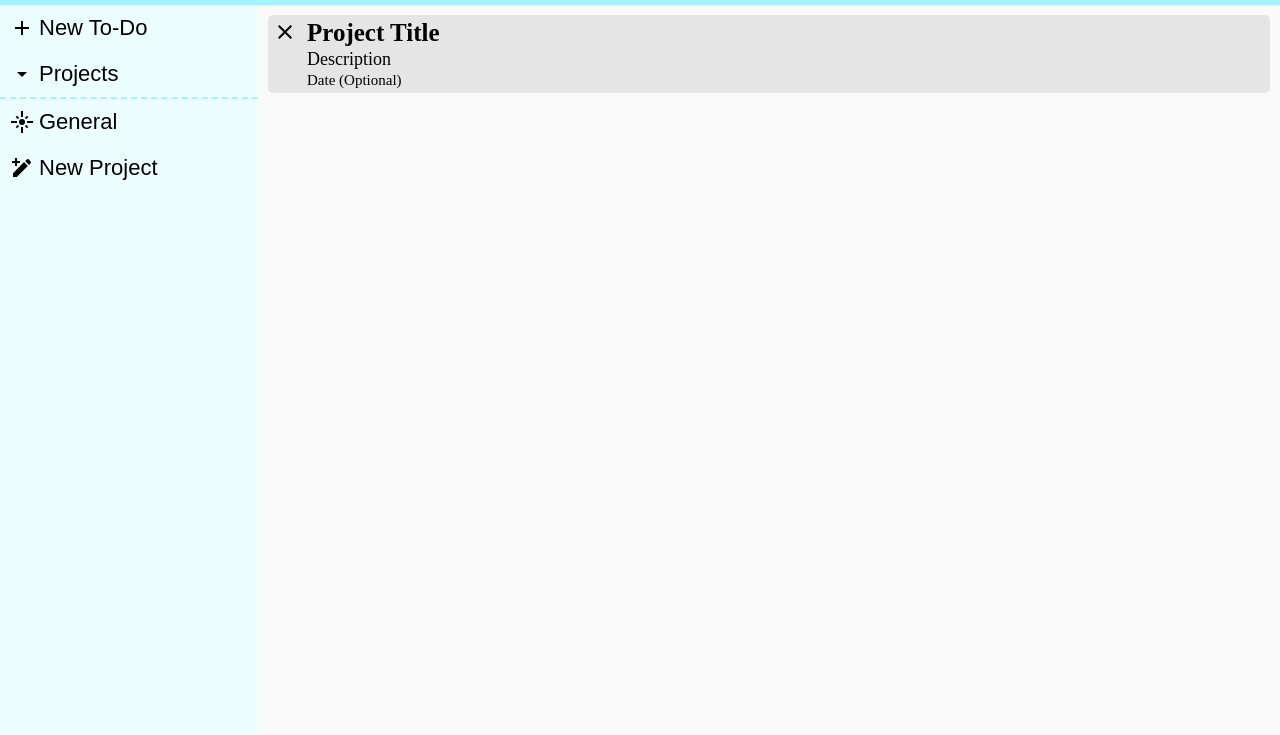
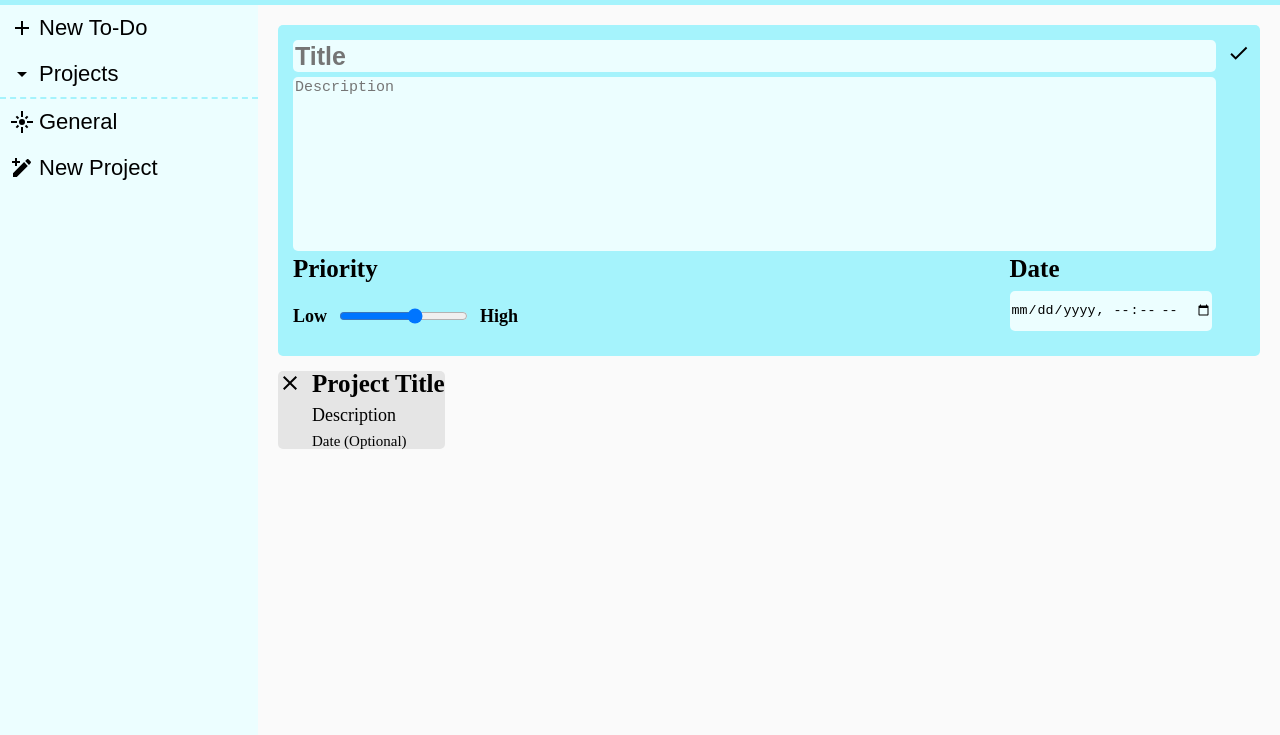
Before and after one commit to VkumarStack/to-do-list, a website: page dist/index.html in a window 1280 px wide. Shown: the part 65-800 px from the top of the page. Drawn offline with Linux system fonts and the light colour scheme.

Commit message:
Style new todo card

```diff
--- a/dist/index.html
+++ b/dist/index.html
@@ -62,6 +62,32 @@
 
         </div>
         <div class="todos">
+            <div class="new-todo">
+                <form action="">
+                        <div class="form-inputs">
+                            <input type="text" minlength="1" id="title" name="title" placeholder="Title" required>
+                            <textarea name="description" id="description" cols="30" rows="10" placeholder="Description"></textarea>
+                            <div class="todo-form-bottom">
+                                <div class="range-pair">
+                                    <label for="priority"> Priority </label>
+                                    <div class="range-info">
+                                        <h2>Low</h2>
+                                        <input type="range" id="priority" name="priority" min="0" max="5" step="1" required>
+                                        <h2>High</h2>
+                                    </div>
+                                </div>
+                                    <div class="date-pair">
+                                        <label for="date"> Date </label>
+                                        <input type="datetime-local" id="date" name="date">
+                                    </div>
+                            </div>
+                        </div>
+                </form>
+                <svg style="width:24px;height:24px" viewBox="0 0 24 24">
+                    <path fill="currentColor" d="M21,7L9,19L3.5,13.5L4.91,12.09L9,16.17L19.59,5.59L21,7Z" />
+                </svg>
+            </div>
+            <div class="generated-projects">
                 <div class="project-card">
                     <svg style="width:24px;height:24px" viewBox="0 0 24 24">
                         <path fill="currentColor" d="M19,6.41L17.59,5L12,10.59L6.41,5L5,6.41L10.59,12L5,17.59L6.41,19L12,13.41L17.59,19L19,17.59L13.41,12L19,6.41Z" />
@@ -74,6 +100,7 @@
                 </div>
             </div>
         </div>
+    </div>
 
 </body>
 </html>
--- a/dist/main.js
+++ b/dist/main.js
@@ -1,4 +1,6 @@
 let renderer = function() {
+    //document.querySelector('#new-todo').addEventListener('click', hideToDo)
+
     document.querySelector('button#add-project').addEventListener('click', () => {
         const form = document.querySelector('div.project-form');
         if (form.style.visibility !== 'visible')
@@ -24,6 +26,10 @@ let renderer = function() {
         else
             container.style.display = 'flex';
     });
+
+    function hideToDo() {
+
+    }
 
     function renderAllProjects(projects) {
         const container = document.querySelector('div.generated-projects');
--- a/dist/style.css
+++ b/dist/style.css
@@ -149,13 +149,13 @@ div.project-form input {
     font-size: 18px;
 }
 
-div.project-form input:focus:invalid {
+input:focus:invalid, textarea:focus:invalid {
     outline: none;
     border-color:rgb(207, 59, 59);
     box-shadow: 0 0 2px rgb(207, 59, 59);
 }
 
-div.project-form input:valid {
+input:valid, textarea:valid{
     outline: none;
 }
 
@@ -164,13 +164,98 @@ div.project-form svg:hover {
 }
 
 div.todos {
-    padding: 10px;
+    padding: 20px;
     width: 100%;
 
+    display: flex;
+    flex-direction: column;
+    gap: 15px;
 
     font-size: 20px;
 
     background-color: #fafafa;
+}
+
+
+div.todos div {
+    min-height: 50px;
+
+    border-radius: 5px;
+
+    display: flex;
+    gap: 10px;
+}
+
+div.new-todo {
+    padding: 10px;
+    display: flex;
+    align-items: baseline;
+}
+
+div.new-todo svg:hover {
+    color: #ecfeff;
+}
+
+div.todos form {
+    width: 100%;
+}
+
+div.todos div.form-inputs {
+    width: auto;
+
+    display: flex;
+    flex-direction: column;
+    gap: 5px;
+    padding: 5px;
+}
+
+
+div.todos form input, div.todos form textarea {
+    border: none;
+    background-color: #ecfeff;
+    border-radius: 5px;
+}
+
+
+div.todos form input[type='text'], div.todos form textarea {
+    width: 100%;
+}
+
+div.form-inputs input[type='text'] {
+    height: 30px;
+    font-size: 25px;
+    font-weight: bold;
+}
+
+div.form-inputs textarea {
+    resize: none;
+    font-size: 15px;
+}
+
+div.todos div.new-todo {
+    display: visible;
+    background-color: #a5f3fc;
+}
+
+div.todos div.todo-form-bottom {
+    display: flex;
+    justify-content: space-between;
+}
+
+div.todos div.range-pair, div.todos div.date-pair {
+    display: flex;
+    flex-direction: column;
+    font-size: 25px;
+    font-weight: bold;
+}
+
+div.todos div.range-info {
+    display: flex;
+    align-items: center;
+}
+
+div.todos input[type='datetime-local'] {
+    height: 40px;
 }
 
 div.todos h1 {
@@ -188,14 +273,6 @@ div.todos h3 {
 
 div.project-card {
     background-color: #e5e5e5;
-
-    border-radius: 5px;
-
-    padding: 5px;
-    min-height: 50px;
-
-    display: flex;
-    gap: 10px;
 }
 
 div.project-text {
```
Lines whose indentation alone changed are shown as unchanged.
